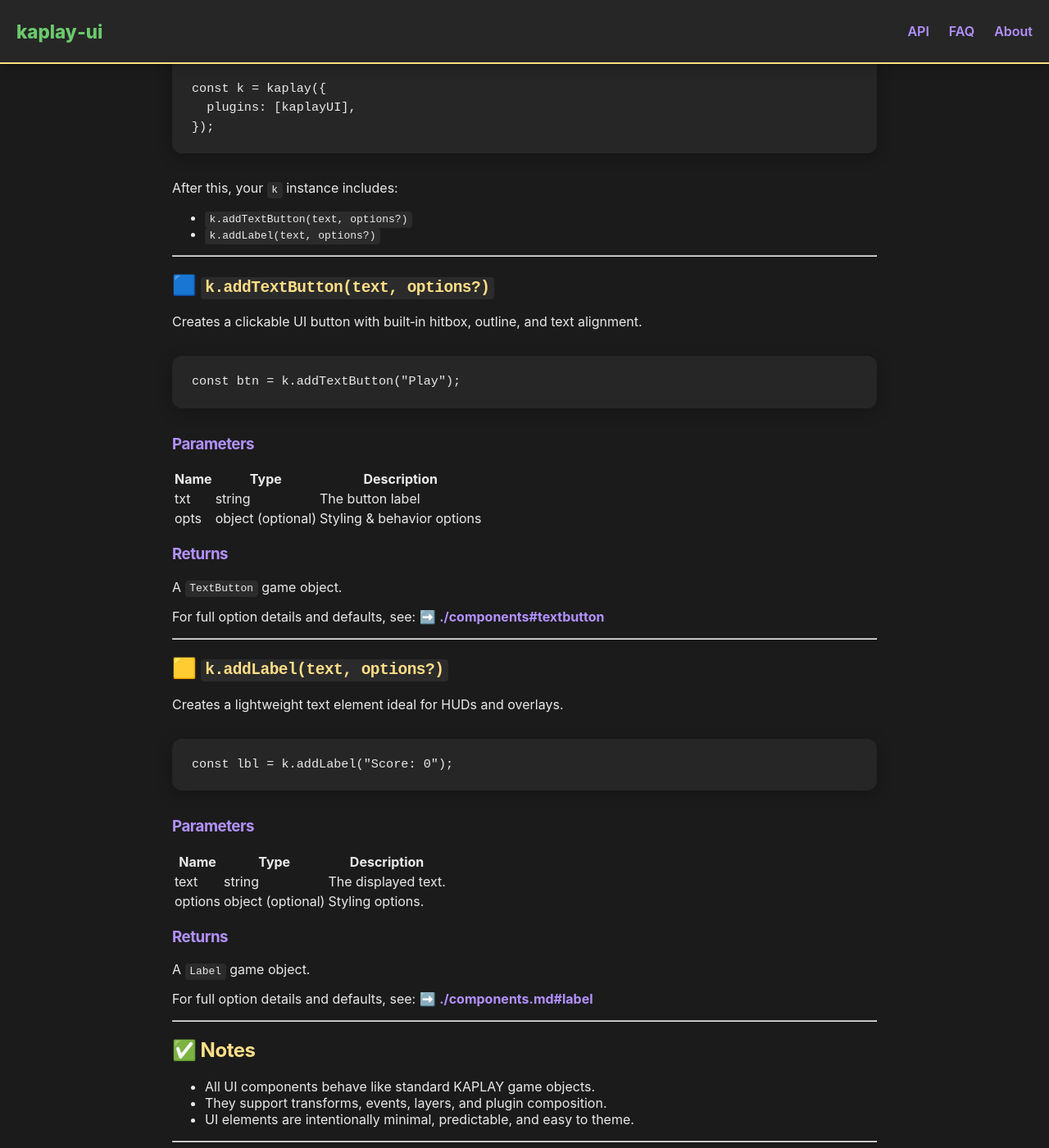
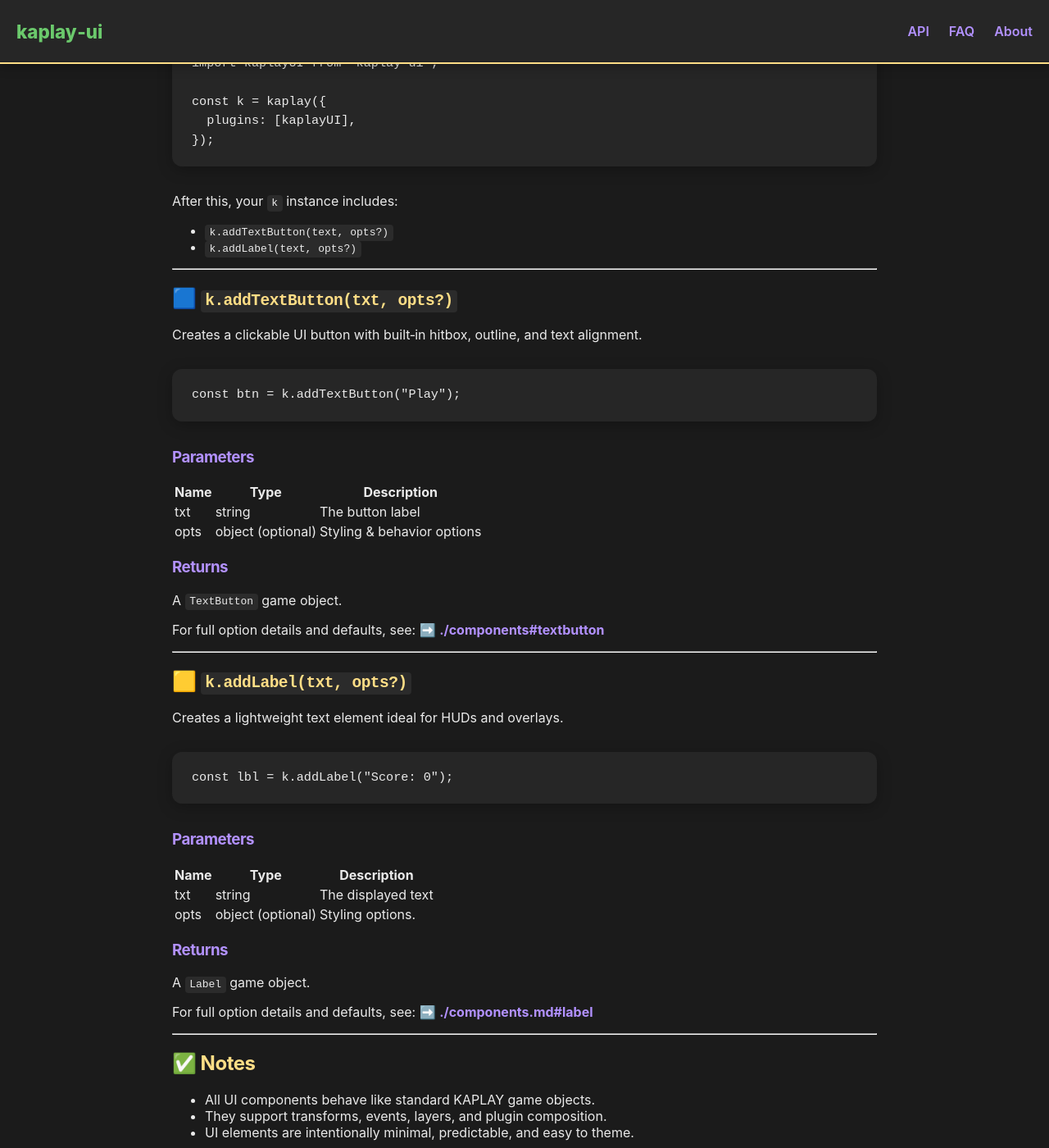
Before and after one commit to jbakchr/kaplay-ui, a Jekyll site: the page built from docs/api/plugin.md, in a window 1280 px wide and 1400 px high, scrolled down 709 px. Shown: the whole window at 82% size. Built offline with Jekyll 4.4.1, drawn with Linux system fonts in a browser that asks for light colours; our own code applies the rules of GitHub Pages for plain Markdown files.

Commit message:
docs: Updated plugin.md

```diff
--- a/docs/api/plugin.md
+++ b/docs/api/plugin.md
@@ -1,6 +1,7 @@
 # Plugin API
 
 The KAPLAY‑UI plugin extends your `kaplay()` instance with a small set of UI‑focused helper methods.
+
 Once added, the plugin injects new functions on your KAPLAY context for creating UI components.
 
 ---
@@ -18,12 +19,12 @@
 
 After this, your `k` instance includes:
 
-- `k.addTextButton(text, options?)`
-- `k.addLabel(text, options?)`
+- `k.addTextButton(text, opts?)`
+- `k.addLabel(text, opts?)`
 
 ---
 
-## 🟦 `k.addTextButton(text, options?)`
+## 🟦 `k.addTextButton(txt, opts?)`
 
 Creates a clickable UI button with built‑in hitbox, outline, and text alignment.
 
@@ -60,7 +61,7 @@
 
 ---
 
-## 🟨 `k.addLabel(text, options?)`
+## 🟨 `k.addLabel(txt, opts?)`
 
 Creates a lightweight text element ideal for HUDs and overlays.
 
@@ -70,10 +71,23 @@
 
 ### Parameters
 
-| Name    | Type              | Description         |
-| ------- | ----------------- | ------------------- |
-| text    | string            | The displayed text. |
-| options | object (optional) | Styling options.    |
+<table>
+  <tr>
+    <th>Name</th>
+    <th>Type</th>
+    <th>Description</th>
+  </tr>
+  <tr>
+    <td>txt</td>
+    <td>string</td>
+    <td>The displayed text</td>
+  </tr>
+  <tr>
+    <td>opts</td>
+    <td>object (optional)</td>
+    <td>Styling options.</td>
+  </tr>
+</table>
 
 ### Returns
 
```
